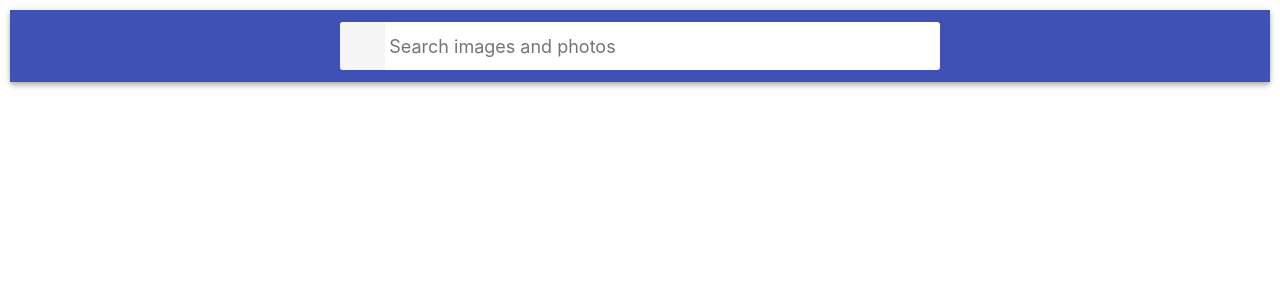
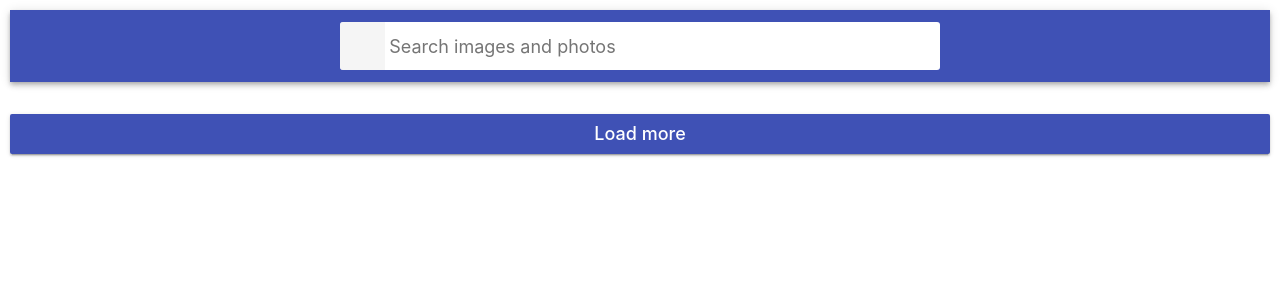
Before and after one commit to Yakomoga777/goit-react-hw-03-image-finder, a React (Create React App) app: page / in a window 1280 px wide. Shown: the top 300 px of the page. Built offline with nearby package versions, Linux system fonts and the light colour scheme.

Commit message:
повертає код до попоерденього стану

```diff
--- a/src/components/Searchbar/Searchbar.jsx
+++ b/src/components/Searchbar/Searchbar.jsx
@@ -12,24 +12,33 @@ import {
 
 export class Searchbar extends Component {
   state = {
-    search: '',
+    searchQuery: '',
   };
 
+  componentDidMount() {
+    console.log('Змонтовано');
+  }
+
+  componentDidUpdate() {
+    // console.log('Апдейт');
+  }
+
   handleInputChange = evt => {
-    this.setState({ search: evt.target.value });
+    this.setState({ searchQuery: evt.target.value });
   };
 
   onSubmit = evt => {
-    const search = this.state.search.trim();
+    const searchQuery = this.state.searchQuery.trim();
+    // console.log(evt, searchQuery);
 
     evt.preventDefault();
-    this.props.onSubmit(search);
+    this.props.onSubmit(searchQuery);
   };
 
-  onLoadMoreClick = search => {
-    search = this.state.search.trim();
+  onLoadMoreClick = searchQuery => {
+    searchQuery = this.state.searchQuery;
 
-    this.props.onLoagMoreClick(search);
+    this.props.onLoagMoreClick(searchQuery);
   };
 
   render() {
@@ -57,7 +66,8 @@ export class Searchbar extends Component {
         </StyleSearchbar>
 
         <ImageGallery items={items} onPicture={onPicture} />
-        {showLoadMoreBtn && <Button onClick={this.onLoadMoreClick} />}
+        {/* {showLoadMoreBtn && <Button onClick={this.onLoadMoreClick} />} */}
+        <Button onClick={this.onLoadMoreClick} />
       </>
     );
   }
```
Also changed, not shown: src/services/api.js (+21 -15 lines).
